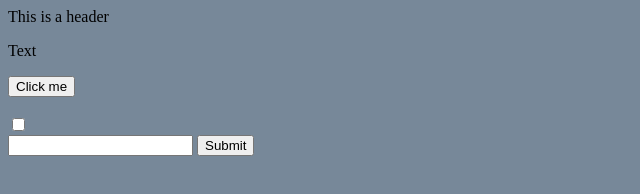
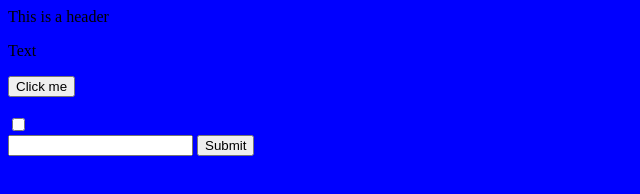
Before and after one commit to Moon-2006/totallyNotAVirus, a plain HTML site: page index.html in a window 1280 px wide. Shown: the whole page, without its empty margins (0-640 px from the left). Drawn offline with Linux system fonts and the light colour scheme.

Commit message:
Update index.html

```diff
--- a/index.html
+++ b/index.html
@@ -3,7 +3,7 @@
     <head>
         This is a header
     </head>
-    <body style="background-color: lightslategrey;" >
+    <body style="background-color: blue;" >
 
         <p id="paragraph">Text</p>
         <button onclick="onClick()" id="Button" type="button">Click me</button>
```
